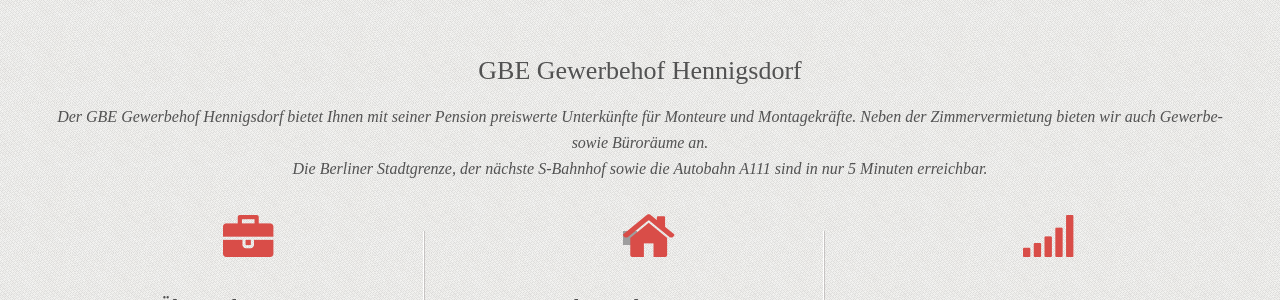
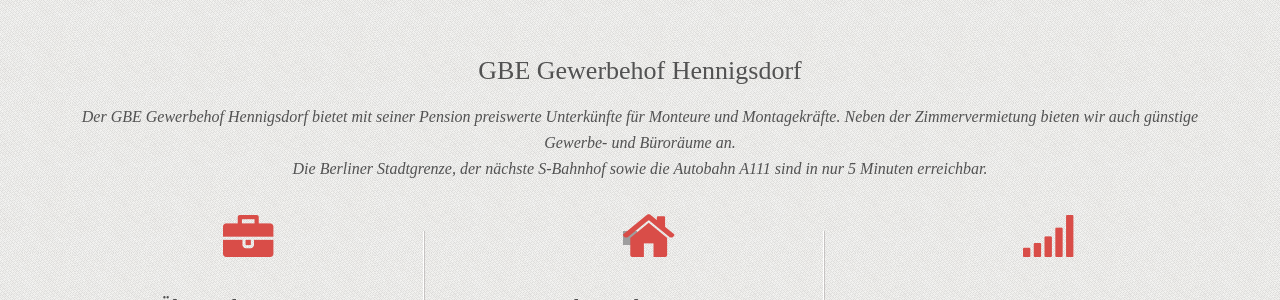
Before and after one commit to gbehennigsdorf/gbehennigsdorf.github.com, a Jekyll site: the page built from index.html, in a window 1280 px wide. Shown: the part 197-497 px from the top of the page. Built offline with Jekyll 4.4.1, drawn with Linux system fonts in a browser that asks for light colours; some web fonts are replaced; Markdown is read by kramdown in place of the engine named in the settings; a script that is not in the unit is left out; grey boxes are pictures that could not be loaded.

Commit message:
Slightly better hero text

```diff
--- a/index.html
+++ b/index.html
@@ -5,7 +5,7 @@ layout: default
 <div class="row" id="catchycontent">
   <div class="span12">
   <h2>GBE Gewerbehof Hennigsdorf</h2>
-  <p>Der GBE Gewerbehof Hennigsdorf bietet Ihnen mit seiner Pension preiswerte Unterkünfte für Monteure und Montagekräfte. Neben der Zimmervermietung bieten wir auch Gewerbe- sowie Büroräume an.<br />Die Berliner Stadtgrenze, der nächste S-Bahnhof sowie die Autobahn A111 sind in nur 5 Minuten erreichbar.</p>
+  <p>Der GBE Gewerbehof Hennigsdorf bietet mit seiner Pension preiswerte Unterkünfte für Monteure und Montagekräfte. Neben der Zimmervermietung bieten wir auch günstige Gewerbe- und Büroräume an.<br />Die Berliner Stadtgrenze, der nächste S-Bahnhof sowie die Autobahn A111 sind in nur 5 Minuten erreichbar.</p>
   </div><!--end span12-->
 </div><!--end row-->
 
```
